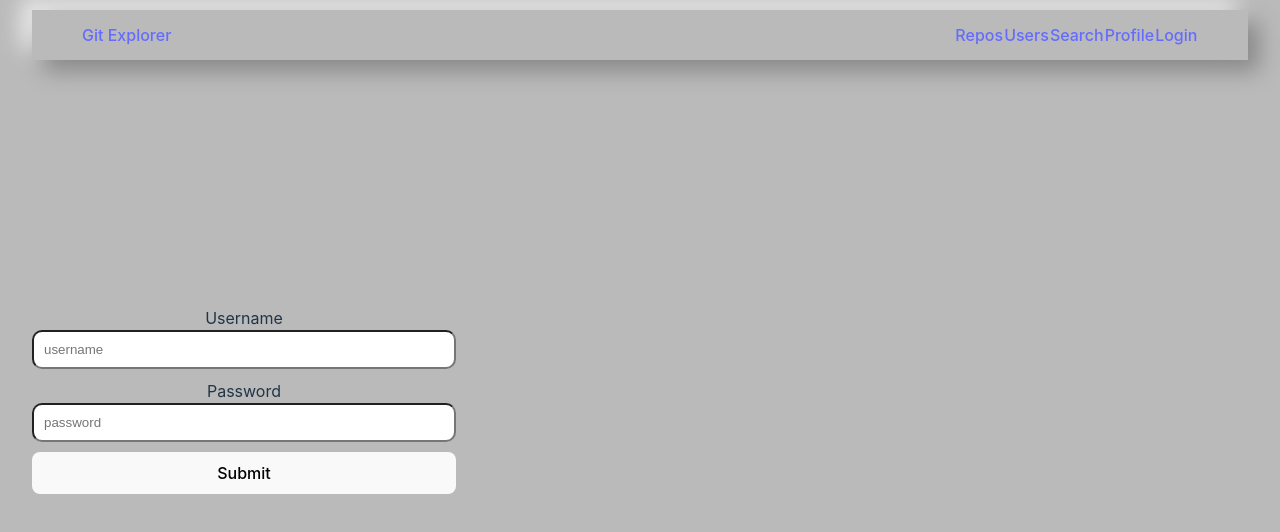
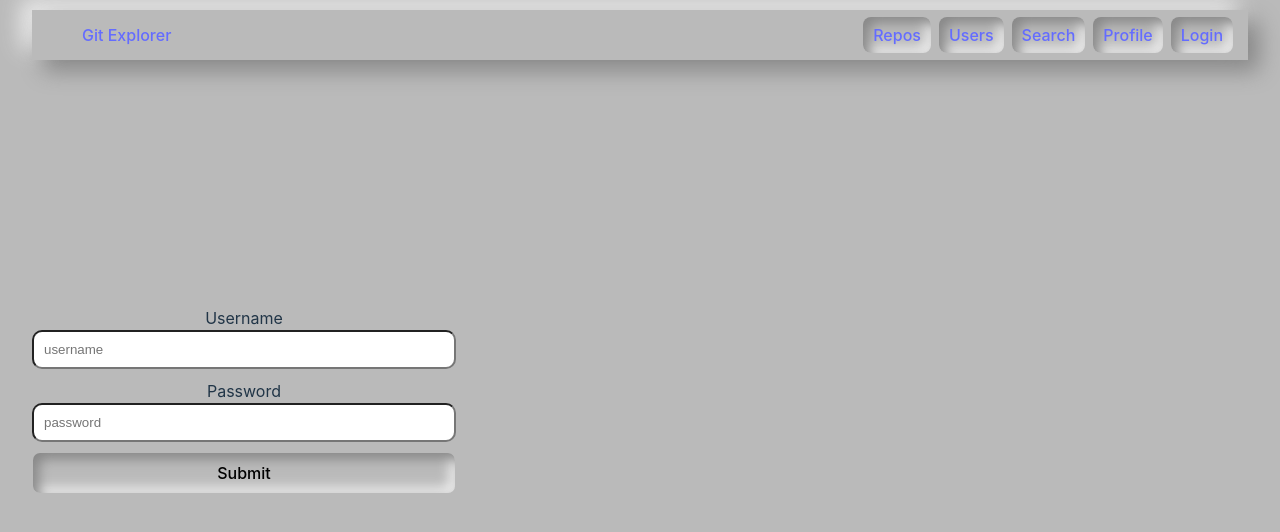
Before and after one commit to YeThura-424/git-explorer, a React (Create React App) app: page /login in a window 1280 px wide. Shown: the top 532 px of the page. Built offline with nearby package versions, Linux system fonts and the light colour scheme.

Commit message:
final touch

```diff
--- a/src/components/authProfile.js
+++ b/src/components/authProfile.js
@@ -16,7 +16,7 @@ const AuthProfile = ({ username }) => {
     getGitUser().catch((e) => console.error(e));
   }, []);
   return (
-    <div className="user-profile-main-cont">
+    <div className="">
       <h2 style={{ marginTop: "40px", marginBottom: "20px" }}>YOUR PROFILE</h2>
       <div className="top-cont">
         <img
--- a/src/components/home.js
+++ b/src/components/home.js
@@ -1,10 +1,12 @@
 import axios from "axios";
 import React, { useEffect, useState } from "react";
 import "./style.css";
+import { Link, useNavigate } from "react-router-dom";
 
 const RepoList = () => {
   //State management
   const [repos, setRepos] = useState(null);
+  const navigate = useNavigate();
   const gitRepos = async () => {
     const response = await axios.get(
       "https://api.github.com/search/repositories?q=XXX"
@@ -29,13 +31,20 @@ const RepoList = () => {
             <span className="username">{repo.name}</span>
 
             <span className="repo-lang-span">Language: {repo.language}</span>
-            <div>
-              By: <button className="repo-owner">{repo.owner.login}</button>
+            <div className="card-button">
+              <button
+                onClick={() => navigate(`/users/user/${repo.owner.login}`)}
+              >
+                By : {repo.owner.login}
+              </button>
+              <button
+                onClick={() =>
+                  navigate(`/repo-detail/${repo.name}/${repo.owner.login}`)
+                }
+              >
+                View Repo
+              </button>
             </div>
-
-            <button>
-              <button>View Repo</button>
-            </button>
           </div>
         ))
       ) : (
--- a/src/components/style.css
+++ b/src/components/style.css
@@ -20,6 +20,7 @@ nav {
   align-items: center;
   background: #bababa;
   box-shadow: 11px 11px 22px #888888, -11px -11px 22px #ececec;
+  z-index: 3;
 }
 
 .logo-nav {
@@ -28,12 +29,17 @@ nav {
 }
 
 .link-cont {
-  margin-right: 50px;
-  width: 20%;
+  margin-right: 15px;
   display: flex;
   justify-content: space-around;
+  gap: 8px;
 }
-
+.link-cont a {
+  padding: 6px 10px;
+  border-radius: 8px;
+  background: #bababa;
+  box-shadow: inset 6px 6px 12px #888888, inset -6px -6px 12px #ececec;
+}
 .users-cont {
   margin-top: 50px;
   display: flex;
@@ -67,6 +73,7 @@ nav {
 }
 .avatar-img {
   width: 50%;
+  mix-blend-mode: multiply;
 }
 
 .clone-url-inp {
@@ -97,6 +104,7 @@ nav {
 
 .user-avatar {
   width: 70%;
+  mix-blend-mode: multiply;
 }
 .username {
   margin-top: 15px;
@@ -119,10 +127,16 @@ nav {
 
 .top-cont {
   display: flex;
+  padding: 20px;
+  margin-top: 55px;
+  border-radius: 19px;
+  background: #bababa;
+  box-shadow: 11px 11px 22px #888888, -11px -11px 22px #ececec;
 }
 
 .user-avatar-img {
   width: 30%;
+  mix-blend-mode: multiply;
 }
 .name-cont {
   flex: 1;
--- a/src/components/userProfile.js
+++ b/src/components/userProfile.js
@@ -18,7 +18,7 @@ const UserProfile = () => {
     getGitUser().catch((e) => console.error(e));
   }, []);
   return (
-    <div className="user-profile-main-cont">
+    <div className="">
       <div className="top-cont">
         <img
           src={gitUserData.avatar_url}
--- a/src/index.css
+++ b/src/index.css
@@ -45,12 +45,13 @@ h1 {
 button {
   border-radius: 8px;
   border: 1px solid transparent;
-  padding: 0.6em 1.2em;
+  padding: 10px;
   font-size: 1em;
   font-weight: 500;
   font-family: inherit;
-  background-color: #1a1a1a;
   cursor: pointer;
+  background: #bababa;
+  box-shadow: inset 6px 6px 12px #888888, inset -6px -6px 12px #ececec;
   transition: border-color 0.25s;
 }
 button:hover {
@@ -60,7 +61,10 @@ button:focus,
 button:focus-visible {
   outline: 4px auto -webkit-focus-ring-color;
 }
-
+.card-button {
+  display: flex;
+  gap: 8px;
+}
 @media (prefers-color-scheme: light) {
   :root {
     color: #213547;
@@ -69,7 +73,7 @@ button:focus-visible {
   a:hover {
     color: #747bff;
   }
-  button {
+  /* button {
     background-color: #f9f9f9;
-  }
+  } */
 }
--- a/src/routes.js
+++ b/src/routes.js
@@ -8,6 +8,7 @@ const Login = lazy(() => import("./components/login"));
 const AuthProfile = lazy(() => import("./components/authProfile"));
 const About = lazy(() => import("./components/about"));
 const NotFound = lazy(() => import("./components/notFound"));
+const RepoDetail = lazy(() => import("./components/RepoDetail"));
 
 export const appRoutes = [
   {
@@ -46,6 +47,11 @@ export const appRoutes = [
     requiresAuth: false,
   },
   {
+    path: "/repo-detail/:name/:username",
+    component: RepoDetail,
+    requiresAuth: false,
+  },
+  {
     path: "*",
     component: NotFound,
     requiresAuth: false,
```
